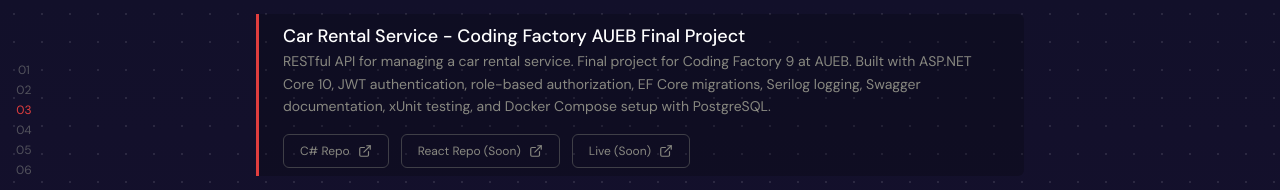
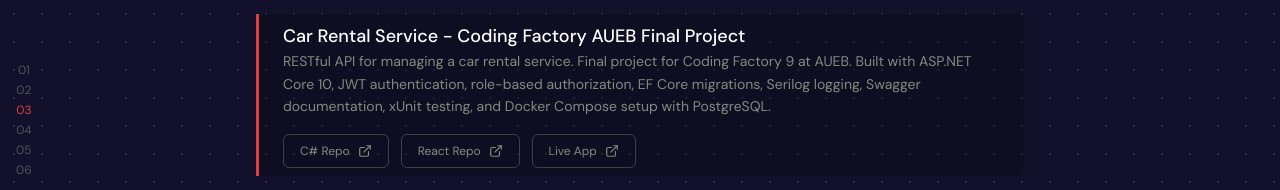
Before and after one commit to StefanosMotsos/portfolio, a React (Vite) app: page / in a window 1280 px wide. Shown: the part 1880-2070 px from the top of the page. Built offline with nearby package versions, Linux system fonts and the light colour scheme; some icons are missing.

Commit message:
feat: added Live C# App

```diff
--- a/src/data.ts
+++ b/src/data.ts
@@ -47,9 +47,9 @@
                     "EF Core migrations, Serilog logging, Swagger documentation, xUnit testing, and Docker Compose setup with PostgreSQL.",
                 backend: "https://github.com/StefanosMotsos/car-rental-api",
                 backendLabel: "C# Repo",
-                frontend: "frontend",
-                frontendLabel: "React Repo (Soon)",
-                live: "vercel"
+                frontend: "https://github.com/StefanosMotsos/car-rental-api",
+                frontendLabel: "React Repo",
+                live: "https://motsos-car-rentals.vercel.app/"
             },
             {
                 title: "SSR Clinic Management",
--- a/src/ui/ProjectCard.tsx
+++ b/src/ui/ProjectCard.tsx
@@ -13,7 +13,7 @@
                 <div className="flex items-center justify-start gap-3 text-stef-muted">
                     {backend && <LinkButton href={backend} label={backendLabel ?? "Github"} newTab={true} addClasses="text-xs px-2 py-1 flex-wrap gap-2" />}
                     {frontend && <LinkButton href={frontend} label={frontendLabel ?? "Github"} newTab={true} addClasses="text-xs px-2 py-1 flex-wrap gap-2" />}
-                    {live && <LinkButton href={live} label={"Live (Soon)"} newTab={true} addClasses="text-xs px-2 py-1 flex-wrap gap-2" />}
+                    {live && <LinkButton href={live} label={"Live App"} newTab={true} addClasses="text-xs px-2 py-1 flex-wrap gap-2" />}
                 </div>
             </div>
         </>
```
Also changed, not shown: 1 other file (tests, documents, lock files or other folders).
